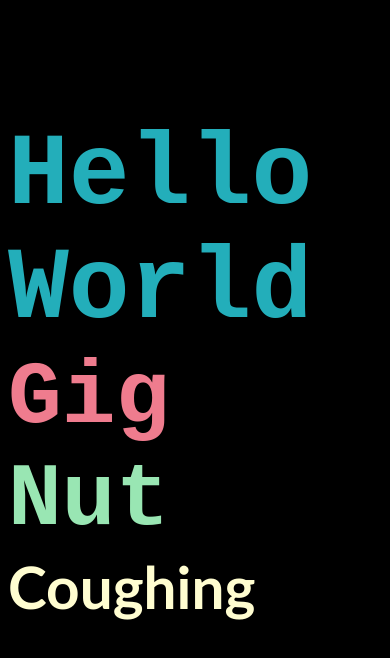
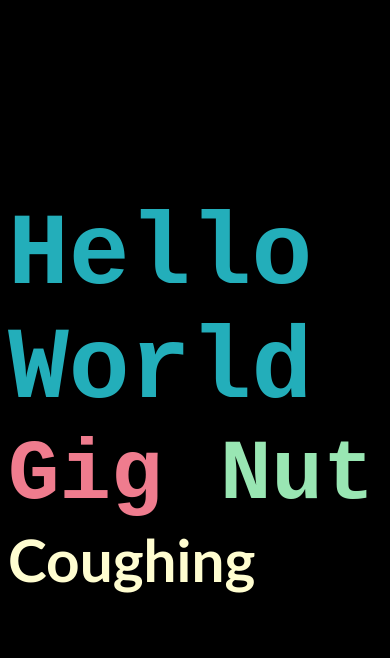
Before and after one commit to nuoxoxo/nuoxoxo.github.io, an Astro site: page / in a window 390 px wide. Built offline with nearby package versions, Linux system fonts and the light colour scheme; Astro itself is replaced by a stand-in of ours.

Commit message:
fix : second header @ media

```diff
--- a/src/styles/styles.scss
+++ b/src/styles/styles.scss
@@ -97,10 +97,10 @@ h1, h2 {
     white-space: pre-wrap;
   }
   #click-me-gig {
-    font-size: 23vw;
+    font-size: 22vw;
   }
   #click-me-nut {
-    font-size: 23vw;
+    font-size: 22vw;
   }
   #click-me-coughing {
     font-size: 15vw;
```
